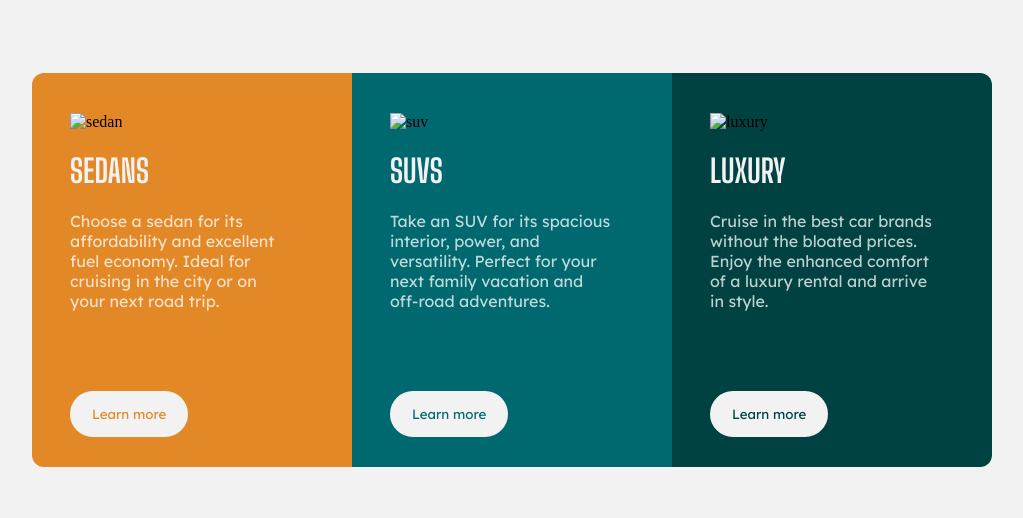
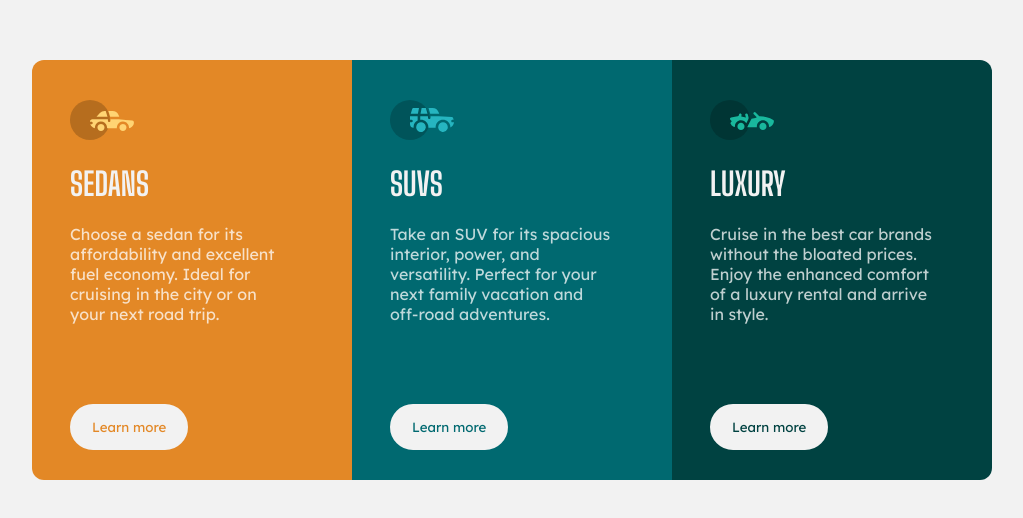
Before and after one commit to kushalkumarmolabanti/3-column-preview-card-component, a plain HTML site: page index.html in a window 1280 px wide. Shown: the part 130-648 px from the top of the page, without its empty margins (128-1151 px from the left). Drawn offline with Linux system fonts and the light colour scheme.

Commit message:
Add files via upload

```diff
--- a/index.html
+++ b/index.html
@@ -4,7 +4,7 @@
   <meta charset="UTF-8">
   <meta name="viewport" content="width=device-width, initial-scale=1.0"> <!-- displays site properly based on user's device -->
 
-  <link rel="icon" type="image/png" sizes="32x32" href="./images/favicon-32x32.png">
+  <link rel="icon" type="image/png" sizes="32x32" href="favicon-32x32.png">
 
   <title>Frontend Mentor | 3-column preview card component</title>
 
@@ -21,7 +21,7 @@
   <div class="container">
     <div class="wrapper x">
       <div class="box sedan">
-        <img src="images/icon-sedans.svg" alt="sedan">
+        <img src="icon-sedans.svg" alt="sedan">
         <h1>SEDANS</h1>
         <p>
           Choose a sedan for its affordability and excellent fuel economy. Ideal for cruising in the city
@@ -32,7 +32,7 @@
     </div>
     <div class="wrapper y">
       <div class="box suvs">
-        <img src="images/icon-suvs.svg" alt="suv">
+        <img src="icon-suvs.svg" alt="suv">
         <h1>SUVS</h1>
         <p>
           Take an SUV for its spacious interior, power, and versatility. Perfect for your next family vacation
@@ -43,7 +43,7 @@
     </div>
     <div class="wrapper z">
       <div class="box luxury">
-        <img src="images/icon-luxury.svg" alt="luxury">
+        <img src="icon-luxury.svg" alt="luxury">
         <h1>LUXURY</h1>
         <p>
           Cruise in the best car brands without the bloated prices. Enjoy the enhanced comfort of a luxury
```
